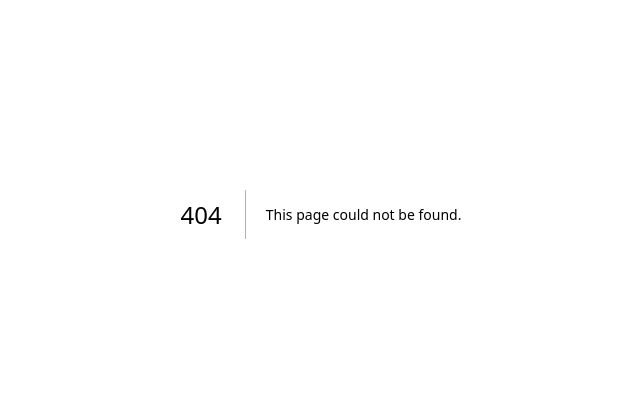
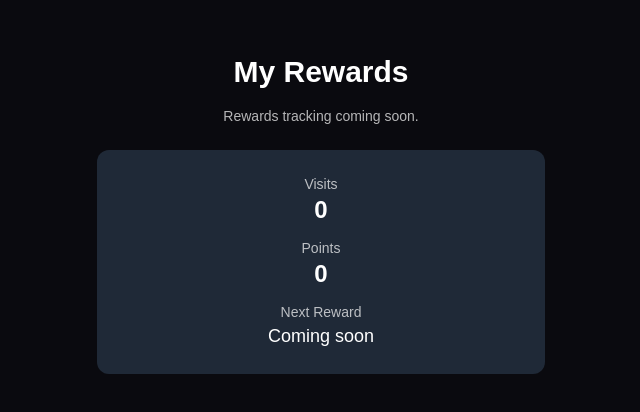
Before and after one commit to jelledge9121/fourdogsapp, a Next.js app in the folder fourdogsfinal/: page /app/rewards in a window 1280 px wide. Before the commit this address had no page. Shown: the part 186-598 px from the top of the page, without its empty margins (319-959 px from the left). Built offline with nearby package versions, Linux system fonts and the light colour scheme.

Commit message:
Add RewardsPage component for rewards tracking

```diff
--- /dev/null
+++ b/fourdogsfinal/app/app/rewards/page.tsx
@@ -0,0 +1,31 @@
+"use client";
+
+export default function RewardsPage() {
+  return (
+    <main className="min-h-dvh bg-brand-black text-white flex items-center justify-center px-6">
+      <div className="w-full max-w-md text-center">
+        <h1 className="text-3xl font-bold mb-4">My Rewards</h1>
+        <p className="text-sm opacity-70 mb-6">
+          Rewards tracking coming soon.
+        </p>
+
+        <div className="rounded-xl bg-gray-800 p-6 space-y-3">
+          <div>
+            <div className="text-sm opacity-70">Visits</div>
+            <div className="text-2xl font-semibold">0</div>
+          </div>
+
+          <div>
+            <div className="text-sm opacity-70">Points</div>
+            <div className="text-2xl font-semibold">0</div>
+          </div>
+
+          <div>
+            <div className="text-sm opacity-70">Next Reward</div>
+            <div className="text-lg font-medium">Coming soon</div>
+          </div>
+        </div>
+      </div>
+    </main>
+  );
+}
```
